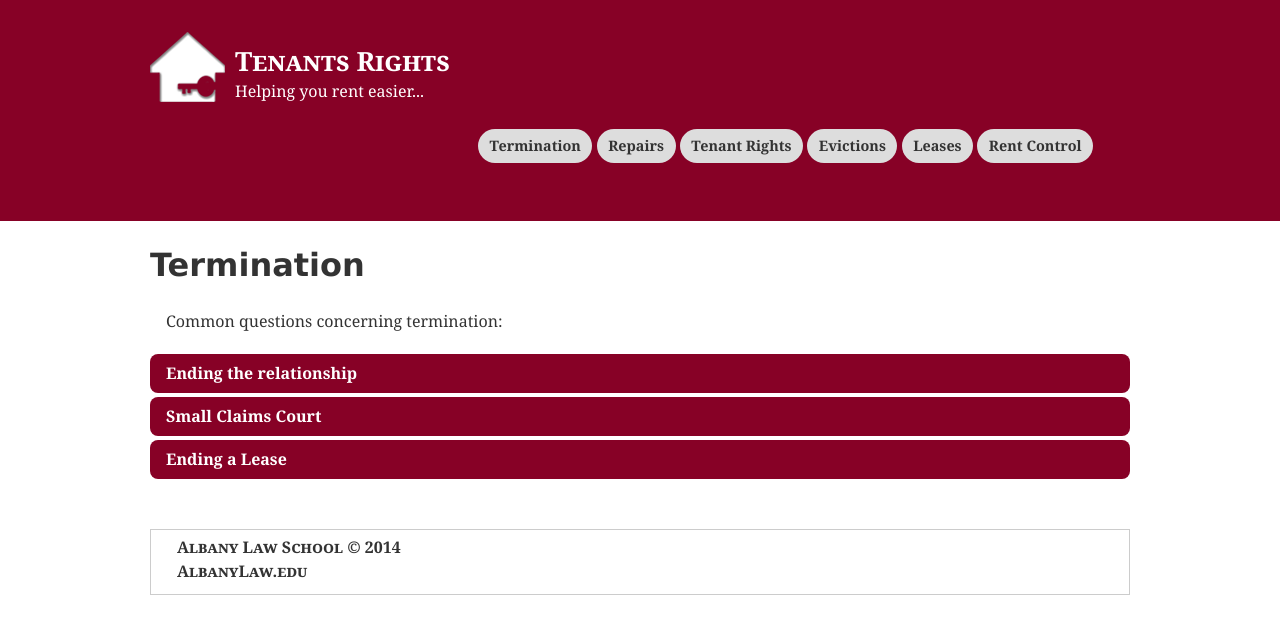
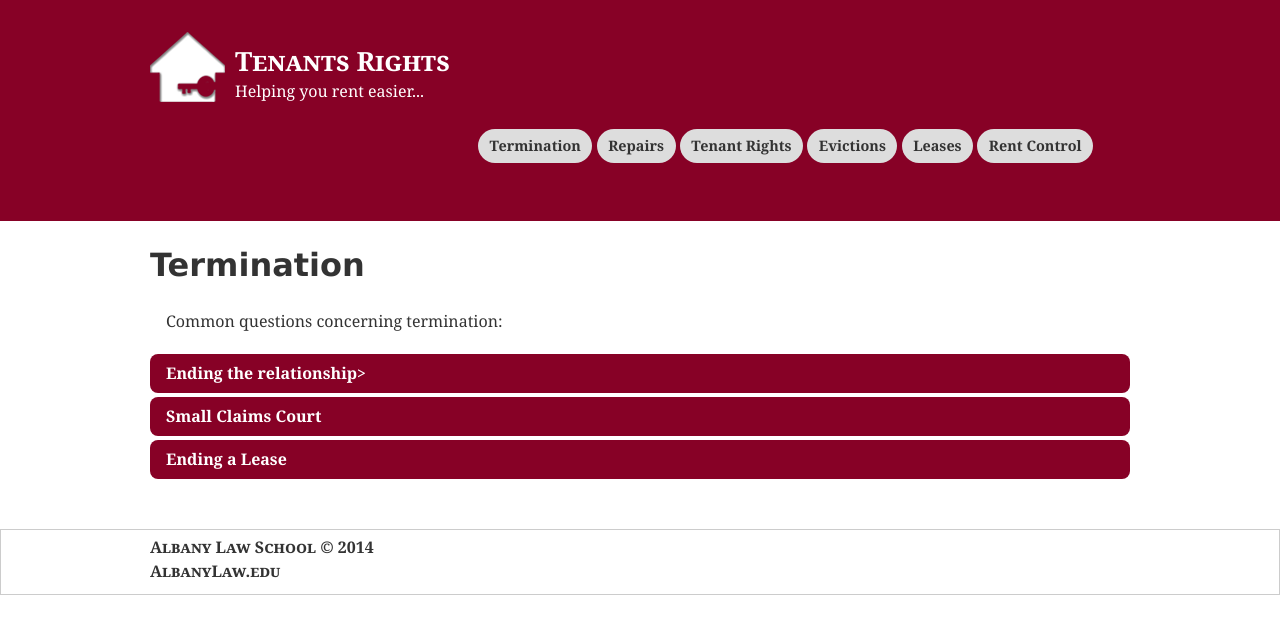
Before and after one commit to iinf362/team5, a Jekyll site: the page built from termination/index.html, in a window 1280 px wide. Shown: the top 634 px of the page. Built offline with Jekyll 4.4.1, drawn with Linux system fonts in a browser that asks for light colours.

Commit message:
Validated code

```diff
--- a/termination/index.html
+++ b/termination/index.html
@@ -9,7 +9,7 @@ title: Termination
 
   <div class="panels">
     <div class="panel">
-      <div class="panel-title" id="panel1">Ending the relationship</div>
+      <div class="panel-title" id="panel1">Ending the relationship></div>
       <div class="panel-content" id="panelC1"><p>Most residential leases and rental agreements in New York require a security deposit. Landlords may use this deposit to repair any damage to the premises that goes beyond normal wear and tear or to cover rent left unpaid when a tenant moves out. While most landlords require a security deposit of one month's rent, there is no state law that limits the amount that may be charged.</p>
 
         <p>Special rules, however, do apply to rent controlled or rent stabilized units in New York City and beyond. Security deposits for those particular residential rentals are typically capped. Tenants may consult with their city or county to learn more about local laws affecting rent controlled or rent stabilized property. Once a tenant vacates a rental property - by moving out and returning the keys --the landlord must return the security deposit within a reasonable time. The law does not define the term "reasonable time," but a period of 30 to 60 days is generally viewed as reasonable. If the deposit is not returned in full, the landlord must provide a written statement explaining any deductions taken. Landlords may use deposits to cover unpaid rent, unpaid utility charges or to pay other financial obligations outlined in the rental agreement. Deductions may also be taken when a tenant makes changes to the property or leaves the property damaged or excessively dirty. In that situation, the security deposit may be used to make repairs or to return the rental to the condition it was in when the lease began.</p>
@@ -46,3 +46,5 @@ title: Termination
                     </div>
                   </div>
                 </div>
+              </div>
+            </div>
```
Lines whose indentation alone changed are shown as unchanged.
